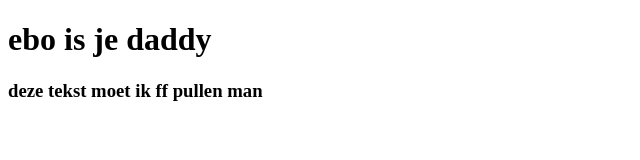
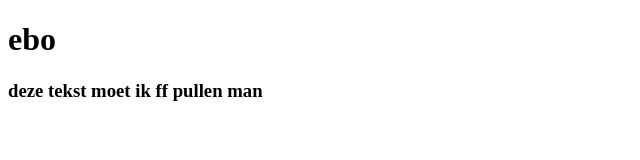
Before and after one commit to BouchouafaAdamPXL/Web-Ess-2023-2024, a plain HTML site: page H2 git en hub/index.html in a window 1280 px wide. Shown: the whole page, without its empty margins (0-640 px from the left). Drawn offline with Linux system fonts and the light colour scheme.

Commit message:
Update index.html

```diff
--- a/H2 git en hub/index.html
+++ b/H2 git en hub/index.html
@@ -3,7 +3,7 @@
 <head>
   <meta charset="UTF-8">
   <title>$Title$</title>
-  <h1>ebo is je daddy</h1>
+  <h1>ebo</h1>
   <h3>deze tekst moet ik ff pullen man</h3>
 </head>
 <body>
```
